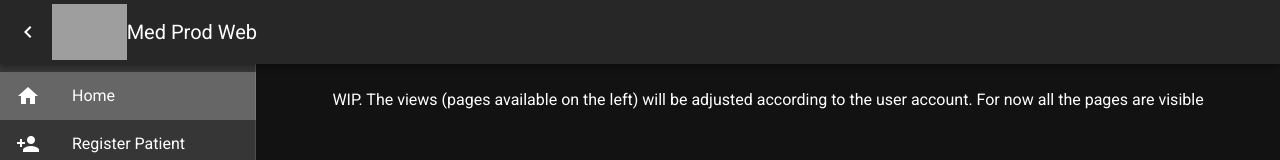
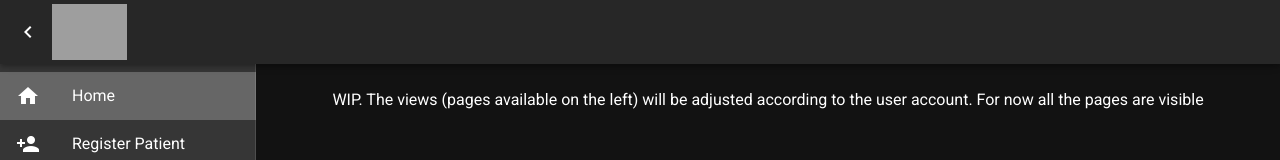
Before and after one commit to shell-raiser/Med-Prod-Web-UI, a Nuxt app: page / in a window 1280 px wide. Shown: the top 160 px of the page. Built offline with nearby package versions, Linux system fonts and the light colour scheme; grey boxes are pictures that could not be loaded.

Commit message:
updated logo

```diff
--- a/layouts/default.vue
+++ b/layouts/default.vue
@@ -31,7 +31,6 @@
       </v-btn> -->
 			<img src="../static/logo.jpeg" height="100%">
 			<!-- <v-app-bar-title v-text="title" /> -->
-			<v-toolbar-title v-text="title" />
 			<v-spacer />
 			<!-- <v-btn
         icon
```
Also changed, not shown: 1 other file (tests, documents, lock files or other folders).
